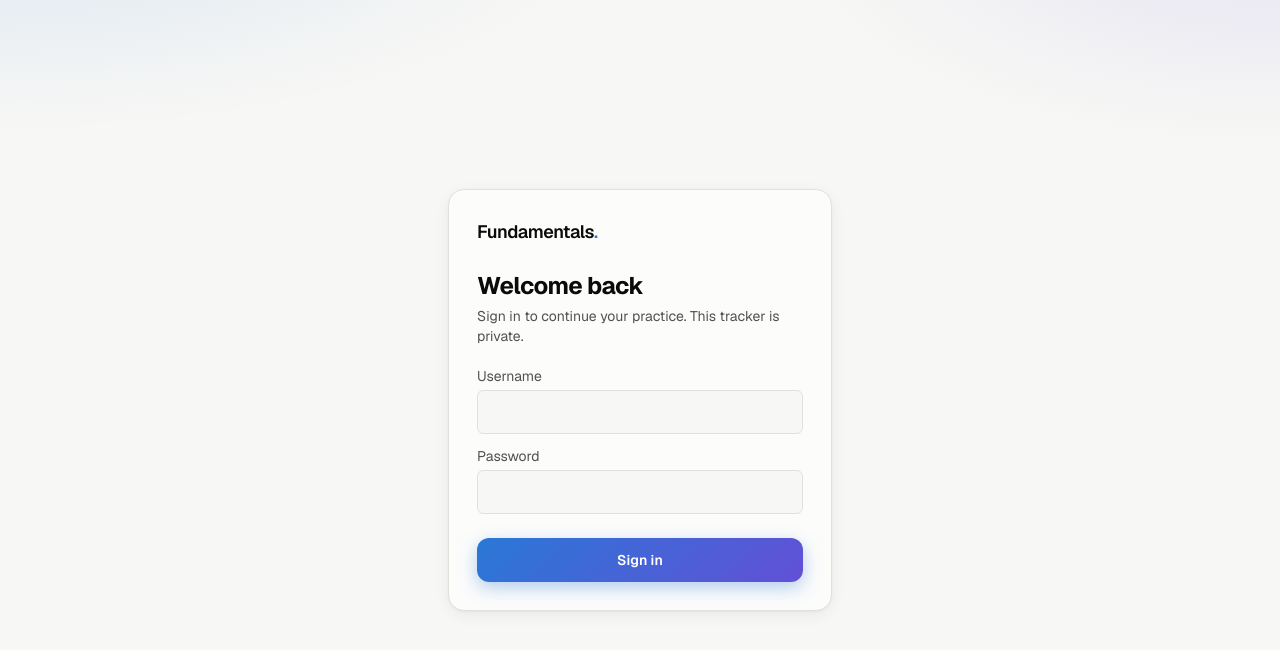
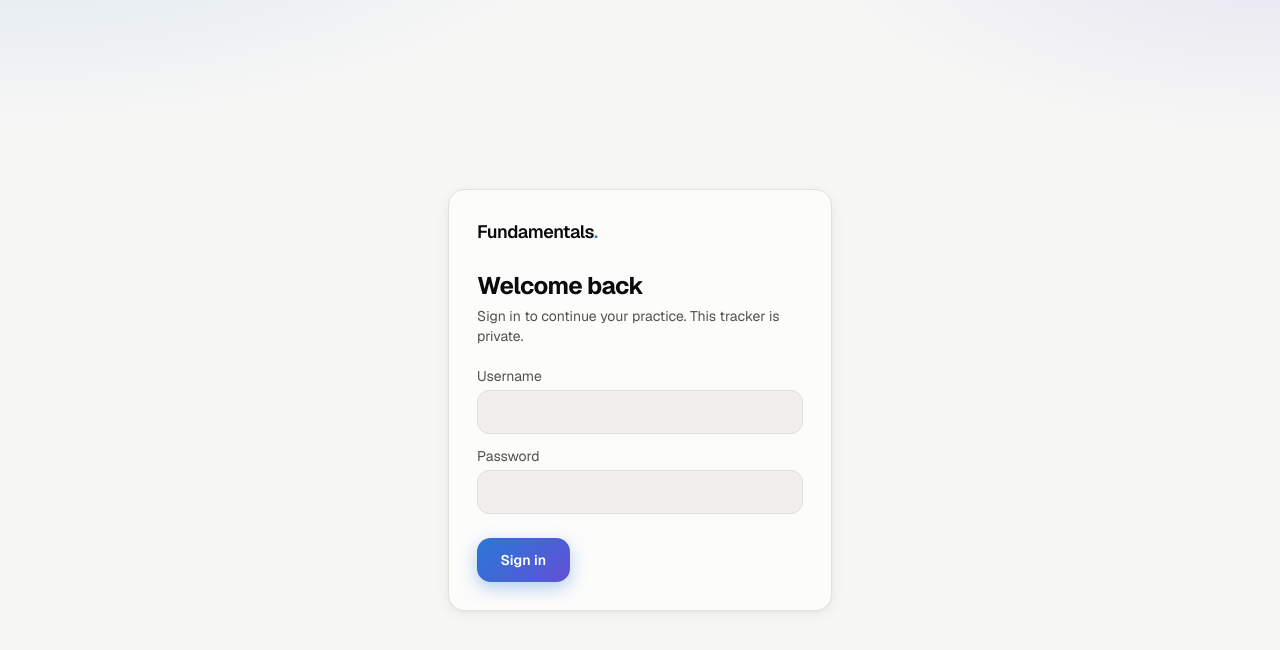
Before and after one commit to bhargavaramkv/fundamentals-tracker, a Next.js app: page / in a window 1280 px wide. Shown: the top 650 px of the page. Built offline with nearby package versions, Linux system fonts and the light colour scheme.

Commit message:
style(ui): unify buttons, chips and inputs under one shared design system
Co-Authored-By: Claude Sonnet 5.5 <noreply@anthropic.com>
Claude-Session: https://claude.ai/code/session_018WzAxFeJEwrDRbFetjF1Wz

```diff
--- a/app/globals.css
+++ b/app/globals.css
@@ -237,12 +237,59 @@ input {
   }
 }
 
+/* Buttons: one shared shape and size; variants only change color. */
+.btn {
+  display: inline-flex;
+  align-items: center;
+  justify-content: center;
+  gap: 0.5rem;
+  min-height: 44px;
+  padding: 0 1.4rem;
+  border-radius: 0.85rem;
+  border: 1px solid transparent;
+  font-size: 0.875rem;
+  font-weight: 600;
+  line-height: 1.2;
+  white-space: nowrap;
+  cursor: pointer;
+  user-select: none;
+  transition: transform 0.12s ease, box-shadow 0.12s ease, background-color 0.12s ease,
+    border-color 0.12s ease, opacity 0.12s ease;
+}
+.btn:focus-visible,
+.chip-btn:focus-visible {
+  outline: 2px solid var(--accent);
+  outline-offset: 2px;
+}
+.btn:disabled {
+  opacity: 0.45;
+  cursor: not-allowed;
+  box-shadow: none;
+}
+.btn-lg {
+  min-height: 48px;
+  padding: 0 1.75rem;
+  font-size: 1rem;
+}
+.btn-block {
+  width: 100%;
+}
+@media (min-width: 640px) {
+  .btn-lg {
+    min-height: 44px;
+    padding: 0 1.4rem;
+    font-size: 0.875rem;
+  }
+  .btn-block {
+    width: auto;
+  }
+}
+
 /* Primary call to action. */
 .btn-primary {
   background-image: linear-gradient(135deg, var(--accent), var(--accent-2));
   color: #fff;
   box-shadow: 0 6px 18px color-mix(in oklab, var(--accent) 35%, transparent);
-  transition: transform 0.12s ease, box-shadow 0.12s ease, opacity 0.12s ease;
 }
 .btn-primary:hover:not(:disabled) {
   transform: translateY(-1px);
@@ -250,6 +297,80 @@ input {
 }
 .btn-primary:active:not(:disabled) {
   transform: translateY(0);
+}
+
+/* Secondary: same shape as primary, quiet surface. */
+.btn-secondary {
+  background: var(--surface-2);
+  border-color: var(--border);
+  color: var(--text);
+  box-shadow: 0 1px 2px rgba(0, 0, 0, 0.06);
+}
+.btn-secondary:hover:not(:disabled) {
+  transform: translateY(-1px);
+  border-color: color-mix(in oklab, var(--accent) 45%, var(--border));
+  background: color-mix(in oklab, var(--accent) 8%, var(--surface-2));
+}
+.btn-secondary:active:not(:disabled) {
+  transform: translateY(0);
+}
+.btn-secondary.btn-danger {
+  color: var(--bad);
+}
+.btn-secondary.btn-danger:hover:not(:disabled) {
+  border-color: color-mix(in oklab, var(--bad) 50%, var(--border));
+  background: color-mix(in oklab, var(--bad) 10%, var(--surface-2));
+}
+
+/* Ghost: text-only actions (row links, "End & save"). */
+.btn-ghost {
+  min-height: 40px;
+  padding: 0 0.85rem;
+  color: var(--accent);
+  background: transparent;
+}
+.btn-ghost:hover:not(:disabled) {
+  background: color-mix(in oklab, var(--accent) 10%, transparent);
+}
+.btn-ghost.btn-muted {
+  color: var(--text-2);
+}
+.btn-ghost.btn-muted:hover:not(:disabled) {
+  color: var(--text);
+  background: var(--surface-2);
+}
+
+/* Pills: static labels and chips. */
+.chip {
+  display: inline-flex;
+  align-items: center;
+  gap: 0.5rem;
+  border-radius: 9999px;
+  border: 1px solid var(--border);
+  background: var(--surface-2);
+  padding: 0.25rem 0.8rem;
+  font-size: 0.8125rem;
+  font-weight: 500;
+}
+.chip-icon {
+  padding-left: 0.25rem;
+}
+
+/* Text inputs. */
+.field {
+  width: 100%;
+  min-height: 44px;
+  border-radius: 0.75rem;
+  border: 1px solid var(--border);
+  background: var(--surface-2);
+  padding: 0 0.9rem;
+  color: var(--text);
+  transition: border-color 0.12s ease, box-shadow 0.12s ease;
+}
+.field:focus {
+  outline: none;
+  border-color: var(--accent);
+  box-shadow: 0 0 0 3px color-mix(in oklab, var(--accent) 25%, transparent);
 }
 
 .card {
@@ -269,7 +390,7 @@ input {
 }
 @media (prefers-reduced-motion: reduce) {
   .animate-pop,
-  .btn-primary {
+  .btn {
     animation: none;
     transition: none;
   }
--- a/app/lessons/[domain]/[topic]/page.tsx
+++ b/app/lessons/[domain]/[topic]/page.tsx
@@ -45,7 +45,7 @@ export default async function LessonPage(props: PageProps<"/lessons/[domain]/[to
         <div className="mt-3 flex flex-wrap items-center gap-4">
           <Link
             href={`/practice/?topic=${lesson.domain}/${lesson.topic}`}
-            className="tap btn-primary rounded-xl px-5 py-2.5 text-sm font-semibold"
+            className="btn btn-primary"
           >
             Drill this topic · {count} q
           </Link>
--- a/components/AssessRunner.tsx
+++ b/components/AssessRunner.tsx
@@ -77,7 +77,7 @@ export function AssessRunner({ questions }: { questions: Question[] }) {
           setRound((r) => r + 1);
           setRunning(orderForAssessment(scope === "all" ? questions : questions.filter((q) => q.domain === scope)));
         }}
-        className="tap btn-primary rounded-xl px-6 py-3 text-sm font-semibold"
+        className="btn btn-primary"
       >
         Start · {count} questions (~{Math.ceil(count * 0.75)} min)
       </button>
--- a/components/AuthGate.tsx
+++ b/components/AuthGate.tsx
@@ -151,7 +151,7 @@ function LoginScreen({ onSubmit }: { onSubmit: (username: string, password: stri
     if (!ok) setError("Incorrect username or password.");
   };
 
-  const input = "mt-1 min-h-11 w-full rounded-md border border-line bg-bg px-3 py-2 text-sm outline-none focus:border-accent";
+  const input = "field mt-1 text-sm";
 
   return (
     <div className="flex flex-1 items-center justify-center px-[max(1rem,env(safe-area-inset-left))] pt-[calc(env(safe-area-inset-top)+2rem)] pb-[calc(env(safe-area-inset-bottom)+2rem)]">
@@ -193,7 +193,7 @@ function LoginScreen({ onSubmit }: { onSubmit: (username: string, password: stri
         <button
           type="submit"
           disabled={busy}
-          className="btn-primary mt-6 min-h-12 w-full rounded-xl px-4 text-base font-semibold disabled:opacity-50 sm:min-h-0 sm:py-3 sm:text-sm"
+          className="btn btn-primary btn-lg btn-block mt-6"
         >
           {busy ? "Signing in…" : "Sign in"}
         </button>
--- a/components/PracticeRunner.tsx
+++ b/components/PracticeRunner.tsx
@@ -84,7 +84,7 @@ export function PracticeRunner({ questions, topics }: { questions: Question[]; t
             const t = topics.find((x) => `${x.domain}/${x.topic}` === key);
             const n = preview.filter((q) => `${q.domain}/${q.topic}` === key).length;
             return (
-              <li key={key} className="inline-flex items-center gap-2 rounded-full border border-line bg-bg py-1 pl-1 pr-3 text-ink-2">
+              <li key={key} className="chip chip-icon text-ink-2">
                 {t && <DomainIcon domain={t.domain} size={22} />}
                 {t?.title ?? key} <span className="text-ink-3">×{n}</span>
               </li>
@@ -100,7 +100,7 @@ export function PracticeRunner({ questions, topics }: { questions: Question[]; t
         type="button"
         onClick={start}
         disabled={preview.length === 0}
-        className="tap btn-primary rounded-xl px-6 py-3 text-sm font-semibold disabled:opacity-40"
+        className="btn btn-primary"
       >
         Start round · {preview.length} questions
       </button>
--- a/components/Quiz.tsx
+++ b/components/Quiz.tsx
@@ -133,7 +133,7 @@ export function Quiz({ questions, mode, onExit, onRestart }: QuizProps) {
           type="button"
           onClick={() => void finish(answers)}
           disabled={saving}
-          className="-mr-2 min-h-11 rounded-md px-3 text-ink-3 hover:text-ink disabled:opacity-50"
+          className="btn btn-ghost btn-muted -mr-2"
         >
           {answers.length > 0 ? "End & save" : "Exit"}
         </button>
@@ -151,8 +151,8 @@ export function Quiz({ questions, mode, onExit, onRestart }: QuizProps) {
             <DomainIcon domain={question.domain} size={28} />
             {DOMAIN_LABELS[question.domain]}
           </span>
-          <span className="rounded-full bg-surface-2 px-2.5 py-1">{question.topic.replace(/-/g, " ")}</span>
-          <span className="rounded-full bg-surface-2 px-2.5 py-1">
+          <span className="chip">{question.topic.replace(/-/g, " ")}</span>
+          <span className="chip">
             {"●".repeat(question.difficulty)}
             <span className="text-ink-3">{"○".repeat(3 - question.difficulty)}</span> {DIFFICULTY_LABEL[question.difficulty]}
           </span>
@@ -229,7 +229,7 @@ export function Quiz({ questions, mode, onExit, onRestart }: QuizProps) {
             type="button"
             onClick={next}
             disabled={picked === null || saving}
-            className="btn-primary min-h-12 w-full rounded-xl px-6 text-base font-semibold disabled:opacity-40 disabled:shadow-none sm:min-h-0 sm:w-auto sm:py-2.5 sm:text-sm"
+            className="btn btn-primary btn-lg btn-block"
           >
             {saving ? "Saving…" : index + 1 >= questions.length ? "Finish" : "Next"}
           </button>
@@ -310,15 +310,15 @@ function QuizResult({
       )}
 
       <div className="flex flex-wrap gap-3">
-        <Link href="/" className="tap btn-primary rounded-xl px-5 py-2.5 text-sm font-semibold">
+        <Link href="/" className="btn btn-primary">
           See updated profile
         </Link>
         {onRestart ? (
-          <button type="button" onClick={onRestart} className="tap rounded-lg border border-line px-5 py-2.5 text-sm">
+          <button type="button" onClick={onRestart} className="btn btn-secondary">
             Another adaptive round
           </button>
         ) : (
-          <Link href="/practice/" className="tap rounded-lg border border-line px-5 py-2.5 text-sm">
+          <Link href="/practice/" className="btn btn-secondary">
             Practice weak spots
           </Link>
         )}
--- a/components/ScoreChart.tsx
+++ b/components/ScoreChart.tsx
@@ -42,7 +42,7 @@ export function ScoreChart({ points }: { points: HistoryPoint[] }) {
   return (
     <div>
       <div className="mb-2 flex justify-end">
-        <button type="button" onClick={() => setAsTable((v) => !v)} className="tap -mr-2 px-2 text-xs text-ink-3 hover:text-ink">
+        <button type="button" onClick={() => setAsTable((v) => !v)} className="btn btn-ghost btn-muted -mr-2 !min-h-9 !px-2 !text-xs">
           {asTable ? "Show chart" : "Show table"}
         </button>
       </div>
```
Also changed, not shown: components/Dashboard.tsx (+7 -7 lines), components/SettingsPanel.tsx (+6 -6 lines).
